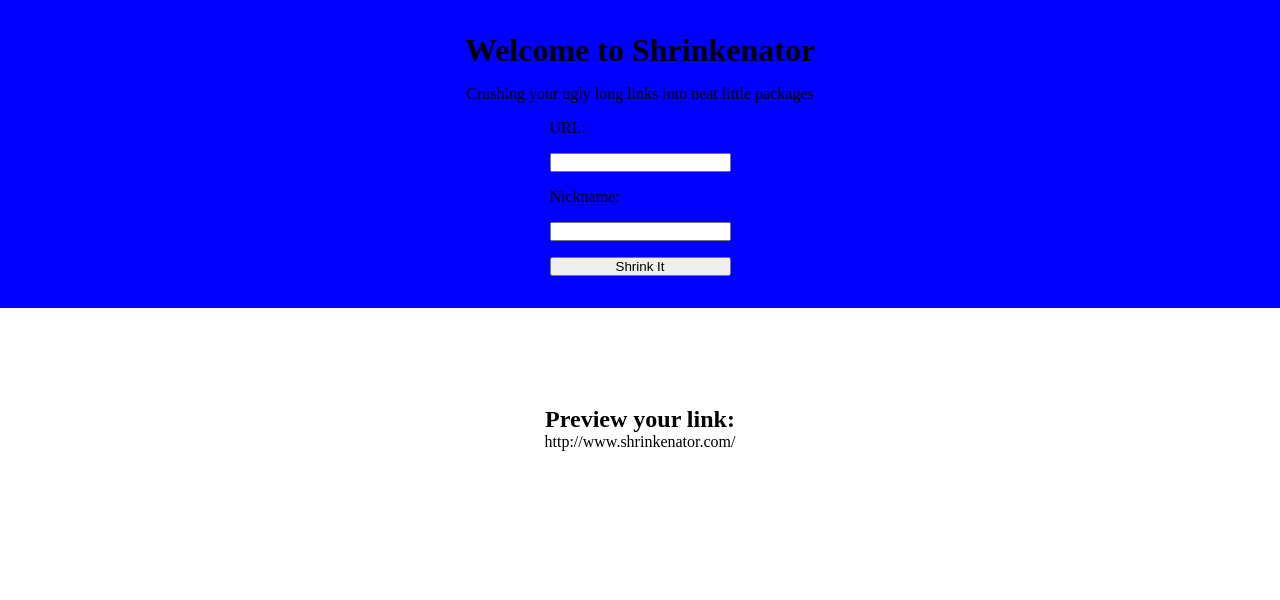
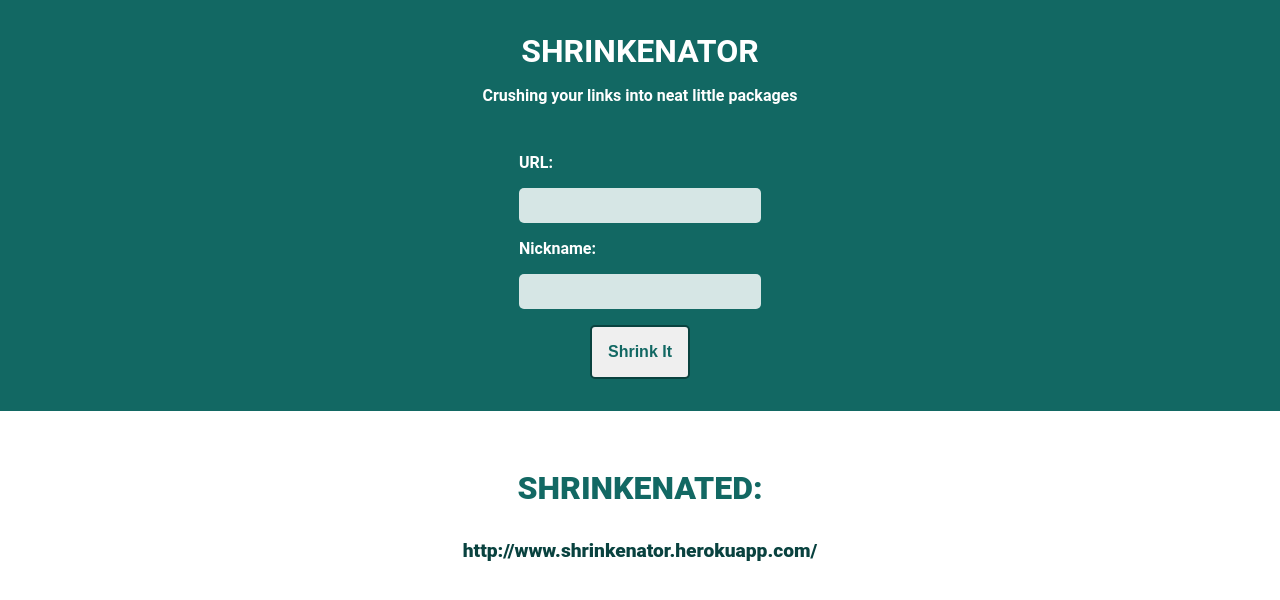
Before and after one commit to castle88/Shrinkenator, a React (Create React App) app in the folder client/: page / in a window 1280 px wide. Shown: the top 600 px of the page. Built offline with nearby package versions, Linux system fonts and the light colour scheme.

Commit message:
basic styling to look less neglected

```diff
--- a/client/src/components/Content.jsx
+++ b/client/src/components/Content.jsx
@@ -9,9 +9,9 @@
 
   return (
     <main>
-      {active && <div>{message}</div>}
-      <h2>Preview your link:</h2>
-      <p>http://www.shrinkenator.com/{name}</p>
+      {active && <div className="message">{message}</div>}
+      <h2>SHRINKENATED:</h2>
+      <p>http://www.shrinkenator.herokuapp.com/{name}</p>
       {link.active && <button onClick={handleClick}>Visit {link.name}</button>}
     </main>
   );
--- a/client/src/components/Header.jsx
+++ b/client/src/components/Header.jsx
@@ -5,8 +5,8 @@
 
   return (
     <header>
-      <h1>Welcome to Shrinkenator</h1>
-      <p>Crushing your ugly long links into neat little packages</p>
+      <h1>SHRINKENATOR</h1>
+      <p>Crushing your links into neat little packages</p>
       <form onSubmit={handleSubmit}>
         <label htmlFor="url">URL:</label>
         <input name="url" type="text" value={url} onChange={handleChange} />
--- a/client/src/index.css
+++ b/client/src/index.css
@@ -1,11 +1,16 @@
-*{
+* {
   box-sizing: border-box;
   margin: 0;
   padding: 0;
 }
-header{
+body {
+  font-family: "Roboto", sans-serif;
+}
+header {
   padding: 2rem 0;
-  background: blue;
+  background: rgb(18, 104, 99);
+  color: white;
+  font-weight: 700;
   display: flex;
   justify-content: space-around;
   align-items: center;
@@ -15,18 +20,51 @@
   margin: 1rem 0;
 }
 
-form{
+form {
   display: flex;
   flex-direction: column;
+  margin-top: 2rem;
 }
-input{
+input {
+  all: unset;
   margin: 1rem 0;
+  padding: 0.5rem;
+  background: rgb(214, 230, 229);
+  color: rgb(18, 104, 99);
+  border-radius: 5px;
+}
+input:active,
+input:focus {
+  border: 2px solid rgb(9, 66, 63);
+}
+button {
+  color: rgb(18, 104, 99);
+  font-weight: 800;
+  padding: 1rem;
+  font-size: 1rem;
+  margin: 0 auto;
+  border-radius: 5px;
+  border: 2px solid rgb(9, 66, 63);
+  cursor: pointer;
 }
 
-main{
+main {
   min-height: 30vh;
   display: flex;
   flex-direction: column;
   justify-content: center;
   align-items: center;
 }
+main h2,
+main p,
+.message {
+  color: rgb(18, 104, 99);
+  font-weight: 800;
+  font-size: 2rem;
+  margin-bottom: 2rem;
+}
+.message,
+main p {
+  font-size: 1.2rem;
+  color: rgb(9, 66, 63);
+}
```
